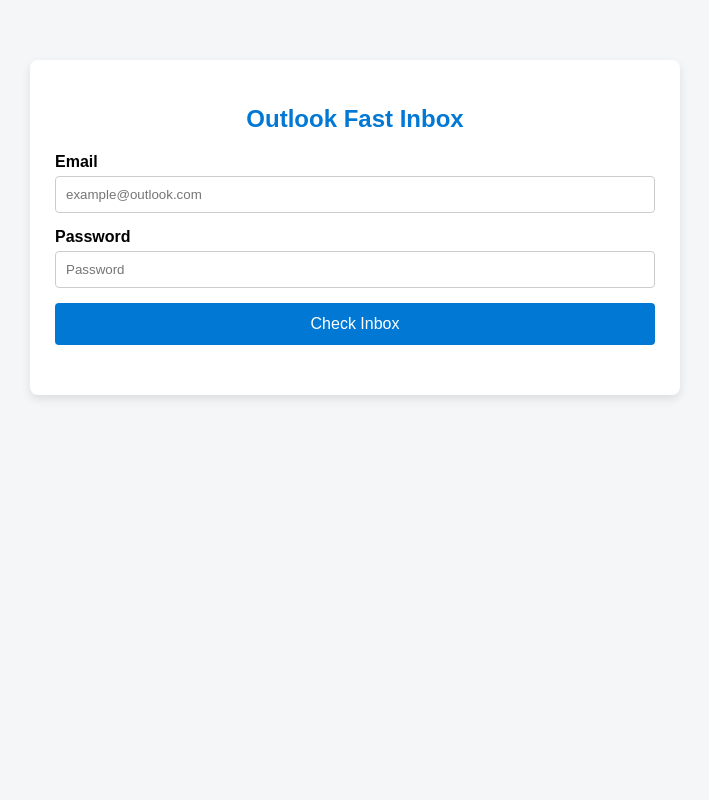
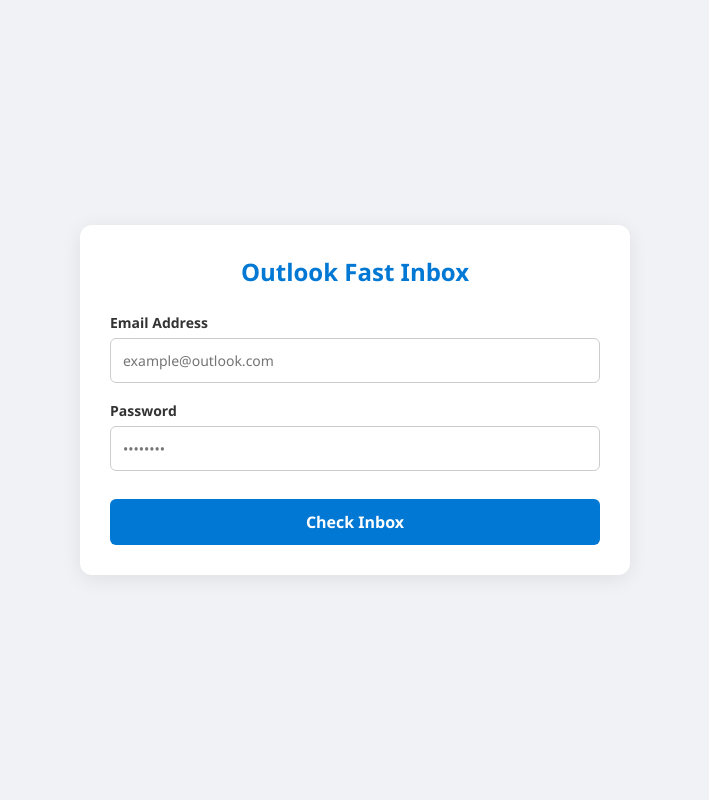
Before and after one commit to Amin26-colab/outlook-checker, a FastAPI app: page / in a window 1280 px wide. Shown: the whole page, without its empty margins (285-994 px from the left). Run offline with FastAPI, Linux system fonts and the light colour scheme.

Commit message:
Update index.html

```diff
--- a/templates/index.html
+++ b/templates/index.html
@@ -3,100 +3,129 @@
 <head>
     <meta charset="UTF-8">
     <meta name="viewport" content="width=device-width, initial-scale=1.0">
-    <title>Outlook Inbox Checker</title>
+    <title>Outlook Fast Inbox</title>
     <style>
-        body { font-family: Arial, sans-serif; background-color: #f4f6f8; margin: 0; padding: 20px; }
-        .container { max-width: 600px; margin: 40px auto; background: #fff; padding: 25px; border-radius: 8px; box-shadow: 0 4px 10px rgba(0,0,0,0.1); }
-        h2 { text-align: center; color: #0078d4; margin-bottom: 20px; }
-        .form-group { margin-bottom: 15px; }
-        label { display: block; margin-bottom: 5px; font-weight: bold; }
-        input { width: 100%; padding: 10px; border: 1px solid #ccc; border-radius: 4px; box-sizing: border-box; }
-        button { width: 100%; padding: 12px; background-color: #0078d4; color: #fff; border: none; border-radius: 4px; font-size: 16px; cursor: pointer; }
-        button:disabled { background-color: #a6a6a6; }
-        #loader { text-align: center; display: none; margin-top: 15px; color: #0078d4; font-weight: bold; }
-        .inbox-list { margin-top: 25px; }
-        .email-item { border-bottom: 1px solid #eee; padding: 12px 0; }
-        .email-item:last-child { border-bottom: none; }
-        .sender { font-weight: bold; color: #333; }
-        .subject { color: #0078d4; margin: 3px 0; }
-        .preview { font-size: 13px; color: #666; }
-        .error { color: red; text-align: center; margin-top: 15px; }
+        * { box-sizing: border-box; font-family: 'Segoe UI', Tahoma, Geneva, Verdana, sans-serif; }
+        body { background-color: #f0f2f5; margin: 0; padding: 30px 15px; display: flex; justify-content: center; align-items: center; min-height: 100vh; }
+        .main-card { background: #ffffff; border-radius: 12px; box-shadow: 0 4px 20px rgba(0,0,0,0.08); width: 100%; max-width: 550px; padding: 30px; }
+        h2 { color: #0078d4; text-align: center; margin-top: 0; margin-bottom: 25px; font-weight: 600; }
+        .form-group { margin-bottom: 18px; }
+        label { font-weight: 600; display: block; margin-bottom: 6px; color: #333; font-size: 14px; }
+        input[type="text"], input[type="password"] { width: 100%; padding: 12px; border: 1px solid #cccccc; border-radius: 6px; font-size: 14px; outline: none; transition: 0.3s; }
+        input:focus { border-color: #0078d4; box-shadow: 0 0 5px rgba(0,120,212,0.3); }
+        button { width: 100%; background: #0078d4; color: white; border: none; padding: 12px; border-radius: 6px; font-size: 16px; font-weight: 600; cursor: pointer; transition: 0.2s; margin-top: 10px; }
+        button:hover { background: #005a9e; }
+        button:disabled { background: #a6a6a6; cursor: not-allowed; }
+
+        /* Live Status Logs Box */
+        .log-box { display: none; background: #1e1e1e; color: #00ff66; padding: 15px; border-radius: 6px; font-family: 'Courier New', Courier, monospace; font-size: 13px; margin-top: 20px; max-height: 150px; overflow-y: auto; }
+
+        /* Inbox Container */
+        .inbox-container { margin-top: 25px; display: none; }
+        .inbox-title { font-size: 16px; font-weight: bold; color: #333; margin-bottom: 12px; border-bottom: 2px solid #0078d4; padding-bottom: 5px; }
+        .email-card { background: #f9fbfd; border-left: 4px solid #0078d4; padding: 12px 15px; border-radius: 4px; margin-bottom: 10px; box-shadow: 0 1px 3px rgba(0,0,0,0.05); }
+        .email-sender { font-weight: bold; color: #106ebe; font-size: 14px; }
+        .email-subject { font-weight: 600; color: #201f1e; margin: 4px 0; font-size: 13px; }
+        .email-preview { color: #605e5c; font-size: 12px; white-space: nowrap; overflow: hidden; text-overflow: ellipsis; }
+
+        /* Error Box */
+        .error-message { color: #d13438; background: #fde8e8; padding: 10px; border-radius: 6px; margin-top: 15px; text-align: center; font-size: 14px; display: none; }
     </style>
 </head>
 <body>
 
-<div class="container">
+<div class="main-card">
     <h2>Outlook Fast Inbox</h2>
-    <form id="loginForm">
+
+    <form id="checkerForm">
         <div class="form-group">
-            <label>Email</label>
-            <input type="email" id="email" required placeholder="example@outlook.com">
+            <label>Email Address</label>
+            <input type="text" id="email" name="email" placeholder="example@outlook.com" required>
         </div>
         <div class="form-group">
             <label>Password</label>
-            <input type="password" id="password" required placeholder="Password">
+            <input type="password" id="password" name="password" placeholder="••••••••" required>
         </div>
         <button type="submit" id="submitBtn">Check Inbox</button>
     </form>
 
-    <div id="loader">ব্যাকএন্ডে লগইন সম্পন্ন করে ইনবক্স লোড করা হচ্ছে... (অনুগ্রহ করে অপেক্ষা করুন)</div>
-    <div id="errorMsg" class="error"></div>
-    <div class="inbox-list" id="inboxContainer"></div>
+    <!-- Live Log Console -->
+    <div id="logBox" class="log-box"></div>
+
+    <!-- Error View -->
+    <div id="errorMessage" class="error-message"></div>
+
+    <!-- Inbox Results View -->
+    <div id="inboxContainer" class="inbox-container">
+        <div class="inbox-title">Recent Inbox Messages</div>
+        <div id="emailList"></div>
+    </div>
 </div>
 
 <script>
-    document.getElementById('loginForm').addEventListener('submit', async (e) => {
+    document.getElementById("checkerForm").addEventListener("submit", async function(e) {
         e.preventDefault();
 
-        const email = document.getElementById('email').value;
-        const password = document.getElementById('password').value;
-        const submitBtn = document.getElementById('submitBtn');
-        const loader = document.getElementById('loader');
-        const errorMsg = document.getElementById('errorMsg');
-        const inboxContainer = document.getElementById('inboxContainer');
+        const submitBtn = document.getElementById("submitBtn");
+        const logBox = document.getElementById("logBox");
+        const errorMessage = document.getElementById("errorMessage");
+        const inboxContainer = document.getElementById("inboxContainer");
+        const emailList = document.getElementById("emailList");
 
+        // Reset display
         submitBtn.disabled = true;
-        loader.style.display = 'block';
-        errorMsg.innerText = '';
-        inboxContainer.innerHTML = '';
+        errorMessage.style.display = "none";
+        inboxContainer.style.display = "none";
+        emailList.innerHTML = "";
+        logBox.style.display = "block";
+        logBox.innerHTML = "--> Starting background browser automation...<br>";
 
-        const formData = new FormData();
-        formData.append('email', email);
-        formData.append('password', password);
+        const formData = new FormData(e.target);
 
         try {
-            const response = await fetch('/fetch-inbox', {
-                method: 'POST',
+            // Update live logs simulate
+            setTimeout(() => { logBox.innerHTML += "--> Navigating to login.live.com...<br>"; logBox.scrollTop = logBox.scrollHeight; }, 1500);
+            setTimeout(() => { logBox.innerHTML += "--> Entering credentials...<br>"; logBox.scrollTop = logBox.scrollHeight; }, 3500);
+            setTimeout(() => { logBox.innerHTML += "--> Navigating to Outlook Inbox...<br>"; logBox.scrollTop = logBox.scrollHeight; }, 7000);
+            setTimeout(() => { logBox.innerHTML += "--> Extracting emails...<br>"; logBox.scrollTop = logBox.scrollHeight; }, 10000);
+
+            const response = await fetch("/fetch-inbox", {
+                method: "POST",
                 body: formData
             });
 
             const data = await response.json();
 
-            if (data.success) {
-                if (data.emails.length === 0) {
-                    inboxContainer.innerHTML = '<p style="text-align:center;">কোনো ইমেইল পাওয়া যায়নি।</p>';
-                } else {
-                    data.emails.forEach(email => {
-                        const div = document.createElement('div');
-                        div.className = 'email-item';
-                        div.innerHTML = `
-                            <div class="sender">${email.sender}</div>
-                            <div class="subject">${email.subject}</div>
-                            <div class="preview">${email.preview}</div>
-                        `;
-                        inboxContainer.appendChild(div);
-                    });
-                }
+            if (data.success && data.emails && data.emails.length > 0) {
+                logBox.innerHTML += "<span style='color:#00ff00;'>--> [SUCCESS] Emails loaded successfully!</span><br>";
+
+                data.emails.forEach(email => {
+                    const card = document.createElement("div");
+                    card.className = "email-card";
+                    card.innerHTML = `
+                        <div class="email-sender">${escapeHtml(email.sender)}</div>
+                        <div class="email-subject">${escapeHtml(email.subject)}</div>
+                        <div class="email-preview">${escapeHtml(email.preview)}</div>
+                    `;
+                    emailList.appendChild(card);
+                });
+
+                inboxContainer.style.display = "block";
             } else {
-                errorMsg.innerText = 'ইনবক্স লোড করতে ব্যর্থ হয়েছে। ইমেইল বা পাসওয়ার্ড পুনরায় চেক করুন।';
+                throw new Error(data.error || "Failed to fetch inbox messages.");
             }
         } catch (err) {
-            errorMsg.innerText = 'সার্ভারে সংযোগ করতে সমস্যা হয়েছে।';
+            logBox.innerHTML += `<span style='color:#ff4d4d;'>--> [ERROR] ${err.message}</span><br>`;
+            errorMessage.innerText = err.message;
+            errorMessage.style.display = "block";
         } finally {
             submitBtn.disabled = false;
-            loader.style.display = 'none';
         }
     });
+
+    function escapeHtml(text) {
+        return text ? text.replace(/&/g, "&amp;").replace(/</g, "&lt;").replace(/>/g, "&gt;") : "";
+    }
 </script>
 
 </body>
```
